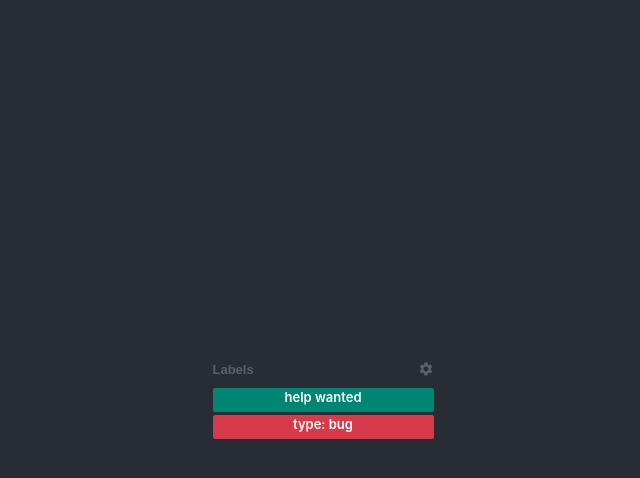
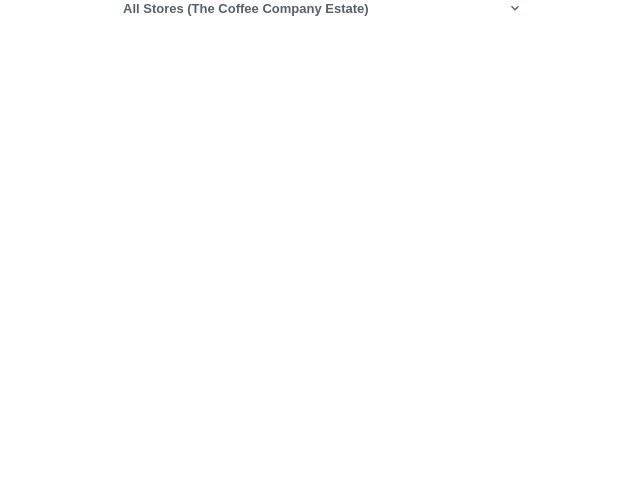
Before and after one commit to itsmetambui/myda-assessment, a React (Create React App) app: page / in a window 1280 px wide. Shown: the top 478 px of the page, without its empty margins (317-957 px from the left). Built offline with nearby package versions, Linux system fonts and the light colour scheme.

Commit message:
add basic functions

```diff
--- a/src/App.css
+++ b/src/App.css
@@ -14,14 +14,14 @@
 }
 
 .App-header {
-  background-color: #282c34;
+  background-color: #ffffff;
   min-height: 100vh;
   display: flex;
   flex-direction: column;
   align-items: center;
-  justify-content: center;
+  justify-content: flex-start;
   font-size: calc(10px + 2vmin);
-  color: white;
+  color: #282c34;
 }
 
 .App-link {
--- a/src/components/StorePicker.tsx
+++ b/src/components/StorePicker.tsx
@@ -1,18 +1,18 @@
 import React from "react";
-import { useTheme, fade, makeStyles } from "@material-ui/core/styles";
+import { fade, makeStyles } from "@material-ui/core/styles";
 import Popper from "@material-ui/core/Popper";
-import SettingsIcon from "@material-ui/icons/Settings";
-import CloseIcon from "@material-ui/icons/Close";
-import DoneIcon from "@material-ui/icons/Done";
+import KeyboardArrowDownIcon from "@material-ui/icons/KeyboardArrowDown";
+import KeyboardArrowLeftIcon from "@material-ui/icons/KeyboardArrowLeft";
 import Autocomplete, {
   AutocompleteCloseReason,
 } from "@material-ui/lab/Autocomplete";
 import ButtonBase from "@material-ui/core/ButtonBase";
 import InputBase from "@material-ui/core/InputBase";
+import { IconButton } from "@material-ui/core";
 
 const useStyles = makeStyles((theme) => ({
   root: {
-    width: 221,
+    width: 400,
     fontSize: 13,
   },
   button: {
@@ -32,6 +32,7 @@ const useStyles = makeStyles((theme) => ({
       width: 16,
       height: 16,
     },
+    borderBottom: 1,
   },
   tag: {
     marginTop: 3,
@@ -55,6 +56,9 @@ const useStyles = makeStyles((theme) => ({
     borderBottom: "1px solid #e1e4e8",
     padding: "8px 10px",
     fontWeight: 600,
+    display: "flex",
+    justifyContent: "space-between",
+    alignItems: "center",
   },
   inputBase: {
     padding: 10,
@@ -117,25 +121,32 @@ const useStyles = makeStyles((theme) => ({
   },
 }));
 
-type Label = {
+type Store = {
   name: string;
-  color: string;
-  description: string;
+  type: string;
 };
+
+type Business = {
+  name: string;
+  stores: Store[];
+};
+
+type PickerMode = "store" | "business";
 
 export default function StorePicker() {
   const classes = useStyles();
   const [anchorEl, setAnchorEl] = React.useState<
     (EventTarget & HTMLButtonElement) | null
   >(null);
-  const [value, setValue] = React.useState<Label[]>([labels[1], labels[11]]);
-  const [pendingValue, setPendingValue] = React.useState<Label[]>([]);
-  const theme = useTheme();
+
+  const [pickerMode, setPickerMode] = React.useState<PickerMode>("store");
+
+  const [business, setBusiness] = React.useState<Business>(businesses[0]);
+  const [store, setStore] = React.useState<Store | null>(business.stores[0]);
 
   const handleClick = (
     event: React.MouseEvent<HTMLButtonElement, MouseEvent>
   ) => {
-    setPendingValue(value);
     setAnchorEl(event.currentTarget);
   };
 
@@ -146,15 +157,21 @@ export default function StorePicker() {
     if (reason === "toggleInput") {
       return;
     }
-    setValue(pendingValue);
     if (anchorEl) {
       anchorEl.focus();
     }
-    setAnchorEl(null);
+  };
+
+  const handleBusinessPickerMode = () => {
+    setPickerMode("business");
+  };
+
+  const handleStorePickerMode = () => {
+    setPickerMode("store");
   };
 
   const open = Boolean(anchorEl);
-  const id = open ? "github-label" : undefined;
+  const id = open ? "store-picker" : undefined;
 
   return (
     <React.Fragment>
@@ -165,21 +182,9 @@ export default function StorePicker() {
           aria-describedby={id}
           onClick={handleClick}
         >
-          <span>Labels</span>
-          <SettingsIcon />
+          <span>{store?.name}</span>
+          <KeyboardArrowDownIcon />
         </ButtonBase>
-        {value.map((label) => (
-          <div
-            key={label.name}
-            className={classes.tag}
-            style={{
-              backgroundColor: label.color,
-              color: theme.palette.getContrastText(label.color),
-            }}
-          >
-            {label.name}
-          </div>
-        ))}
       </div>
       <Popper
         id={id}
@@ -188,53 +193,48 @@ export default function StorePicker() {
         placement="bottom-start"
         className={classes.popper}
       >
-        <div className={classes.header}>Apply labels to this pull request</div>
+        <div className={classes.header}>
+          {pickerMode === "business" ? (
+            <>
+              <IconButton
+                aria-label="back-to-store-selection"
+                onClick={handleStorePickerMode}
+              >
+                <KeyboardArrowLeftIcon />
+              </IconButton>
+              <span>Select business</span>
+            </>
+          ) : (
+            <>
+              <span>{business.name}</span>
+              <ButtonBase disableRipple onClick={handleBusinessPickerMode}>
+                Change
+              </ButtonBase>
+            </>
+          )}
+        </div>
+        {pickerMode === "store" ? (
           <Autocomplete
             open
             onClose={handleClose}
-          multiple
             classes={{
               paper: classes.paper,
               option: classes.option,
               popperDisablePortal: classes.popperDisablePortal,
             }}
-          value={pendingValue}
+            value={store}
             onChange={(event, newValue) => {
-            setPendingValue(newValue);
+              setStore(newValue!);
             }}
-          disableCloseOnSelect
             disablePortal
             renderTags={() => null}
             noOptionsText="No labels"
             renderOption={(option, { selected }) => (
               <React.Fragment>
-              <DoneIcon
-                className={classes.iconSelected}
-                style={{ visibility: selected ? "visible" : "hidden" }}
-              />
-              <span
-                className={classes.color}
-                style={{ backgroundColor: option.color }}
-              />
-              <div className={classes.text}>
-                {option.name}
-                <br />
-                {option.description}
-              </div>
-              <CloseIcon
-                className={classes.close}
-                style={{ visibility: selected ? "visible" : "hidden" }}
-              />
+                <div className={classes.text}>{option.name}</div>
               </React.Fragment>
             )}
-          options={[...labels].sort((a, b) => {
-            // Display the selected labels first.
-            let ai = value.indexOf(a);
-            ai = ai === -1 ? value.length + labels.indexOf(a) : ai;
-            let bi = value.indexOf(b);
-            bi = bi === -1 ? value.length + labels.indexOf(b) : bi;
-            return ai - bi;
-          })}
+            options={business.stores}
             getOptionLabel={(option) => option.name}
             renderInput={(params) => (
               <InputBase
@@ -245,101 +245,104 @@ export default function StorePicker() {
               />
             )}
           />
+        ) : (
+          <Autocomplete
+            open
+            onClose={handleClose}
+            classes={{
+              paper: classes.paper,
+              option: classes.option,
+              popperDisablePortal: classes.popperDisablePortal,
+            }}
+            value={business}
+            onChange={(event, newValue) => {
+              setBusiness(newValue!);
+              setStore(newValue?.stores[0]!);
+              setPickerMode("store");
+            }}
+            disablePortal
+            renderTags={() => null}
+            noOptionsText="No labels"
+            renderOption={(option, { selected }) => (
+              <React.Fragment>
+                <div className={classes.text}>{option.name}</div>
+              </React.Fragment>
+            )}
+            options={businesses}
+            getOptionLabel={(option) => option.name}
+            renderInput={(params) => (
+              <InputBase
+                ref={params.InputProps.ref}
+                inputProps={params.inputProps}
+                autoFocus
+                className={classes.inputBase}
+              />
+            )}
+          />
+        )}
       </Popper>
     </React.Fragment>
   );
 }
 
-// From https://github.com/abdonrd/github-labels
-const labels = [
+const businesses: Business[] = [
   {
-    name: "good first issue",
-    color: "#7057ff",
-    description: "Good for newcomers",
+    name: "Bubble Tea Pte Ltd (SG4343434)",
+    stores: [
+      { name: "All Stores (The Coffee Company Estate)", type: "store" },
+      { name: "London Region", type: "store" },
+      { name: "Paddington", type: "store" },
+      { name: "Oxford Street", type: "store" },
+      { name: "Midlands Region", type: "store" },
+      { name: "Bullring", type: "store" },
+      { name: "Leicester", type: "store" },
+      { name: "Central belt warehouse", type: "warehouse" },
+      { name: "Main distribution centre", type: "warehouse" },
+    ],
   },
   {
-    name: "help wanted",
-    color: "#008672",
-    description: "Extra attention is needed",
+    name: "Cafe Nero Plc (GB78437434)",
+    stores: [
+      { name: "All Stores (Cafe Nero Plc (GB78437434))", type: "store" },
+      { name: "Everton Region", type: "store" },
+      { name: "Oxford Street", type: "store" },
+      { name: "Midlands Region", type: "store" },
+      { name: "London Region", type: "store" },
+      { name: "Central belt warehouse", type: "warehouse" },
+      { name: "Main distribution centre", type: "warehouse" },
+    ],
   },
   {
-    name: "priority: critical",
-    color: "#b60205",
-    description: "",
+    name: "Fatboys UK Ltd (GB7878344)",
+    stores: [
+      { name: "All Stores (Fatboys UK Ltd (GB7878344))", type: "store" },
+      { name: "London Region", type: "store" },
+      { name: "US Street", type: "store" },
+      { name: "Midlands Region", type: "store" },
+      { name: "Manchester", type: "store" },
+      { name: "Main distribution centre", type: "warehouse" },
+    ],
   },
   {
-    name: "priority: high",
-    color: "#d93f0b",
-    description: "",
+    name: "Londis London Ltd (GB483943444)",
+    stores: [
+      { name: "All Stores (Londis London Ltd (GB483943444))", type: "store" },
+      { name: "London Region", type: "store" },
+      { name: "US Street", type: "store" },
+      { name: "Midlands Region", type: "store" },
+      { name: "Manchester", type: "store" },
+      { name: "Main distribution centre", type: "warehouse" },
+    ],
   },
   {
-    name: "priority: low",
-    color: "#0e8a16",
-    description: "",
-  },
-  {
-    name: "priority: medium",
-    color: "#fbca04",
-    description: "",
-  },
-  {
-    name: "status: can't reproduce",
-    color: "#fec1c1",
-    description: "",
-  },
-  {
-    name: "status: confirmed",
-    color: "#215cea",
-    description: "",
-  },
-  {
-    name: "status: duplicate",
-    color: "#cfd3d7",
-    description: "This issue or pull request already exists",
-  },
-  {
-    name: "status: needs information",
-    color: "#fef2c0",
-    description: "",
-  },
-  {
-    name: "status: wont do/fix",
-    color: "#eeeeee",
-    description: "This will not be worked on",
-  },
-  {
-    name: "type: bug",
-    color: "#d73a4a",
-    description: "Something isn't working",
-  },
-  {
-    name: "type: discussion",
-    color: "#d4c5f9",
-    description: "",
-  },
-  {
-    name: "type: documentation",
-    color: "#006b75",
-    description: "",
-  },
-  {
-    name: "type: enhancement",
-    color: "#84b6eb",
-    description: "",
-  },
-  {
-    name: "type: epic",
-    color: "#3e4b9e",
-    description: "A theme of work that contain sub-tasks",
-  },
-  {
-    name: "type: feature request",
-    color: "#fbca04",
-    description: "New feature or request",
-  },
-  {
-    name: "type: question",
-    color: "#d876e3",
-    description: "Further information is requested",
+    name: "The Coffee Company (GB4039843)",
+    stores: [
+      { name: "All Stores (The Coffee Company (GB4039843))", type: "store" },
+      { name: "London Region", type: "store" },
+      { name: "US Street", type: "store" },
+      { name: "Midlands Region", type: "store" },
+      { name: "Manchester", type: "store" },
+      { name: "Main distribution centre", type: "warehouse" },
+    ],
   },
 ];
```
Lines whose indentation alone changed are shown as unchanged.
